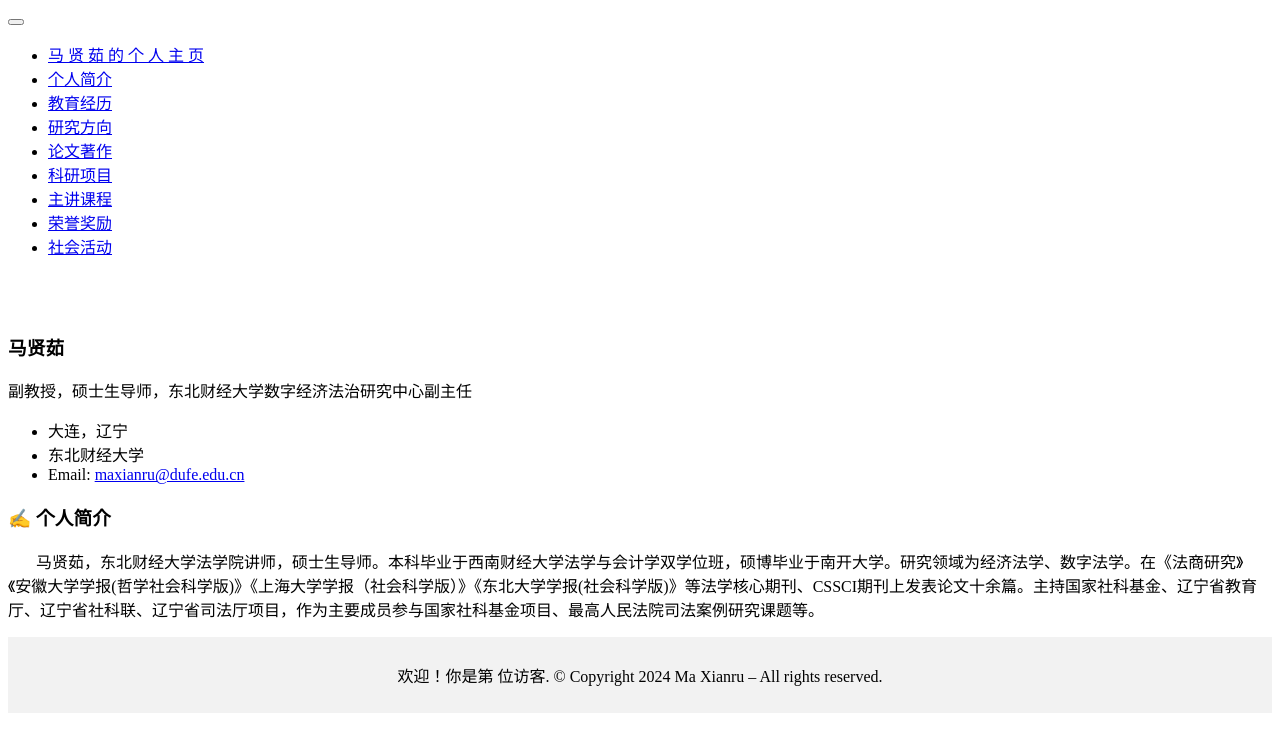
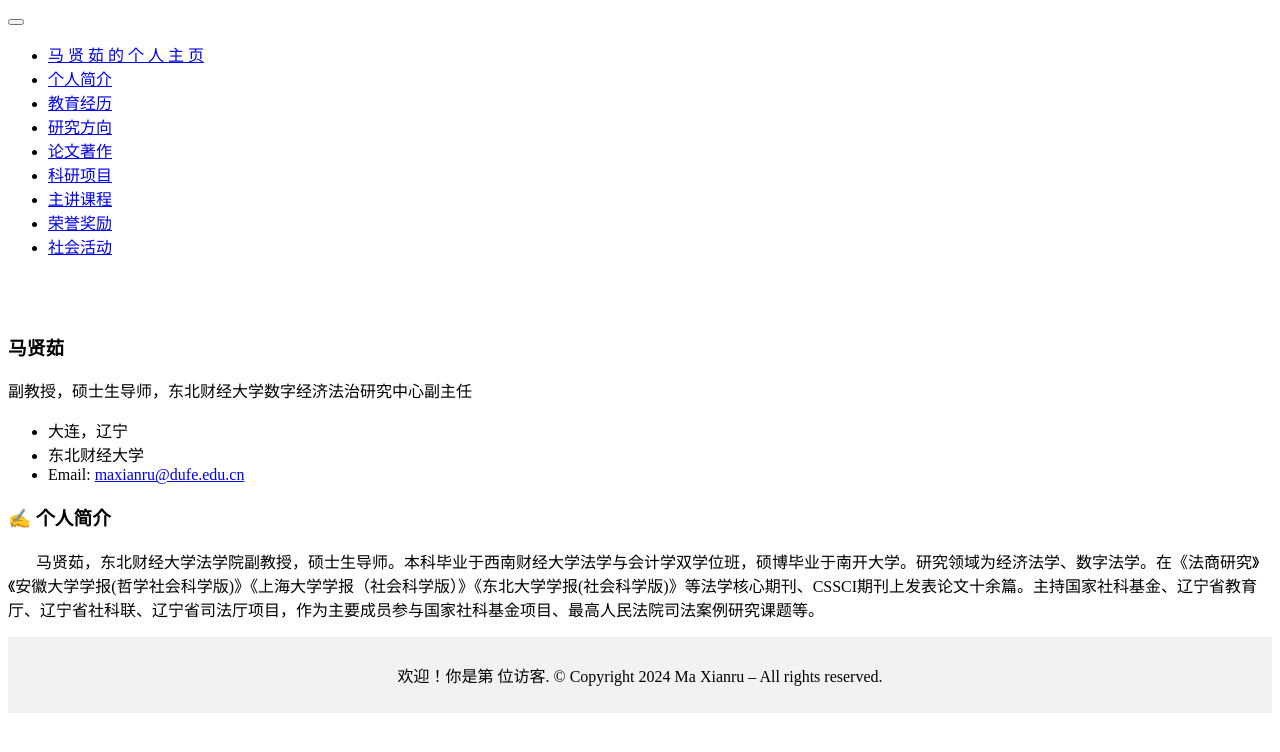
Before and after one commit to maxianru/maxianru.github.io, a Jekyll site: the page built from _pages/includes/intro.md, in a window 1280 px wide. Shown: the top 752 px of the page. Built offline with Jekyll 4.4.1, drawn with Linux system fonts in a browser that asks for light colours; our own code applies the rules of GitHub Pages for plain Markdown files.

Commit message:
Update intro.md

```diff
--- a/_pages/includes/intro.md
+++ b/_pages/includes/intro.md
@@ -1,2 +1,2 @@
 # ✍  个人简介
-&nbsp;&nbsp;&nbsp;&nbsp;&nbsp;&nbsp;&nbsp;马贤茹，东北财经大学法学院讲师，硕士生导师。本科毕业于西南财经大学法学与会计学双学位班，硕博毕业于南开大学。研究领域为经济法学、数字法学。在《法商研究》《安徽大学学报(哲学社会科学版)》《上海大学学报（社会科学版）》《东北大学学报(社会科学版)》等法学核心期刊、CSSCI期刊上发表论文十余篇。主持国家社科基金、辽宁省教育厅、辽宁省社科联、辽宁省司法厅项目，作为主要成员参与国家社科基金项目、最高人民法院司法案例研究课题等。
+&nbsp;&nbsp;&nbsp;&nbsp;&nbsp;&nbsp;&nbsp;马贤茹，东北财经大学法学院副教授，硕士生导师。本科毕业于西南财经大学法学与会计学双学位班，硕博毕业于南开大学。研究领域为经济法学、数字法学。在《法商研究》《安徽大学学报(哲学社会科学版)》《上海大学学报（社会科学版）》《东北大学学报(社会科学版)》等法学核心期刊、CSSCI期刊上发表论文十余篇。主持国家社科基金、辽宁省教育厅、辽宁省社科联、辽宁省司法厅项目，作为主要成员参与国家社科基金项目、最高人民法院司法案例研究课题等。
```
